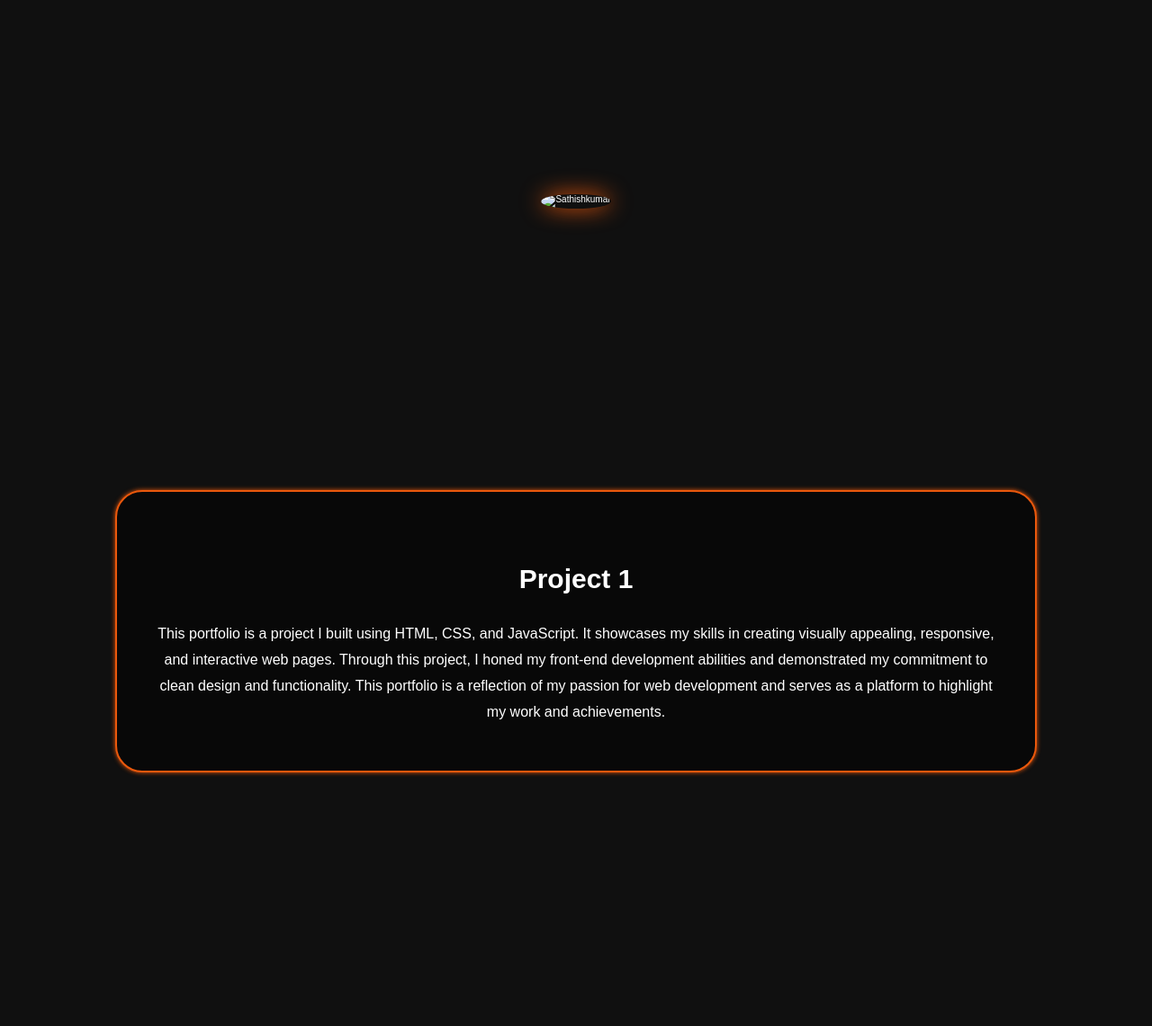
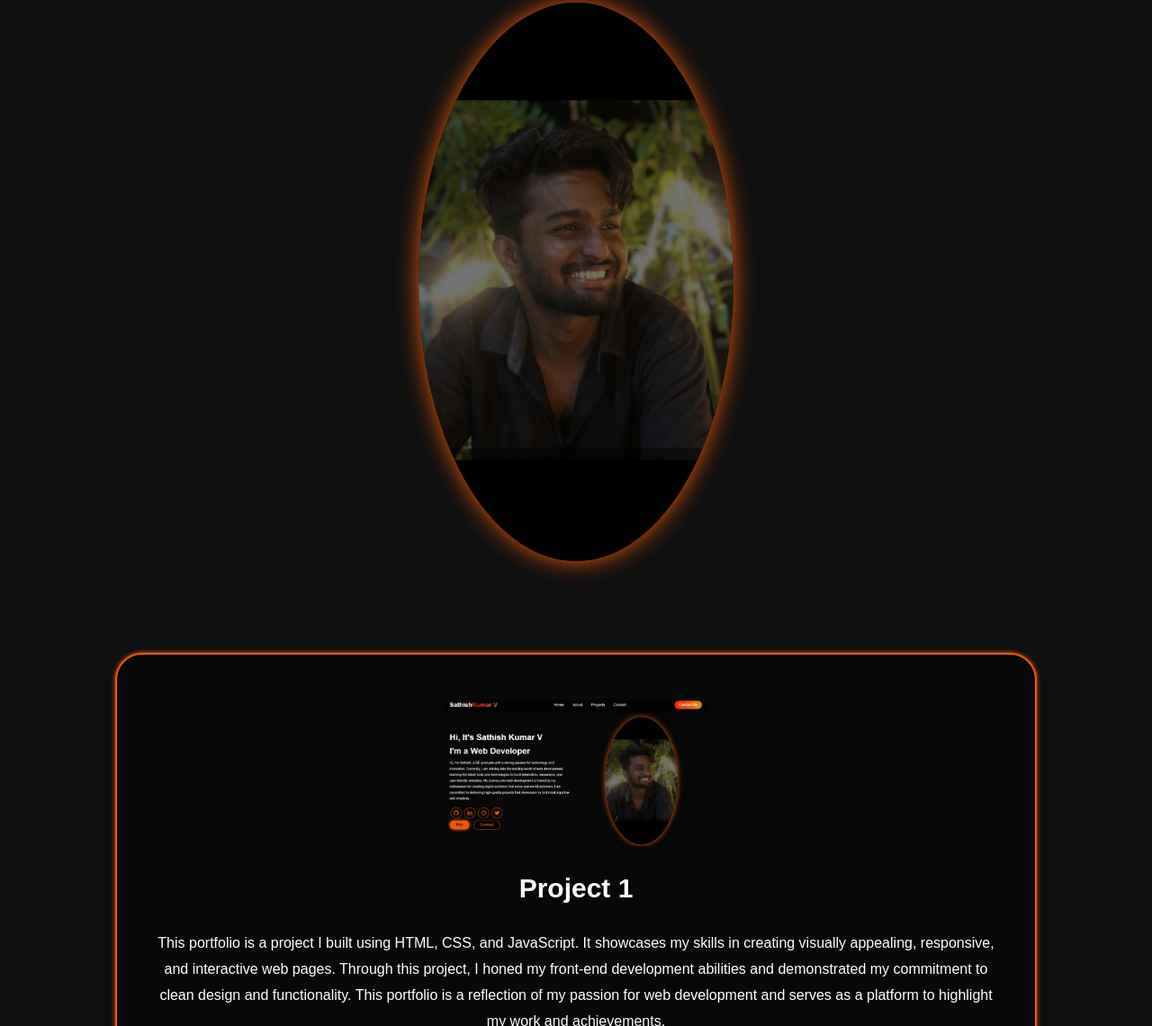
Before and after one commit to Sathishkumar151120/portfolio, a plain HTML site: page index.html in a window 1280 px wide. Shown: the part 1661-2802 px from the top of the page at 90% size. Drawn offline with nearby package versions, Linux system fonts and the light colour scheme.

Commit message:
index.html

```diff
--- a/index.html
+++ b/index.html
@@ -52,7 +52,7 @@
     </section>
     <section class="about" id="about">
         <div class="about-img">
-            <img src="images/image.jpg" alt="Sathishkumar">
+            <img src="image.jpg" alt="Sathishkumar">
         </div>
         <div class="about-content">
             <h2>About<span> Me</span></h2>
@@ -69,7 +69,7 @@
 
         <div class="projects-box">
             <div class="project-card">
-                <img src="images/portfolio.jpg" alt="">
+                <img src="portfolio.jpg" alt="">
                 <h3>
                     Project 1
                 </h3>
```
